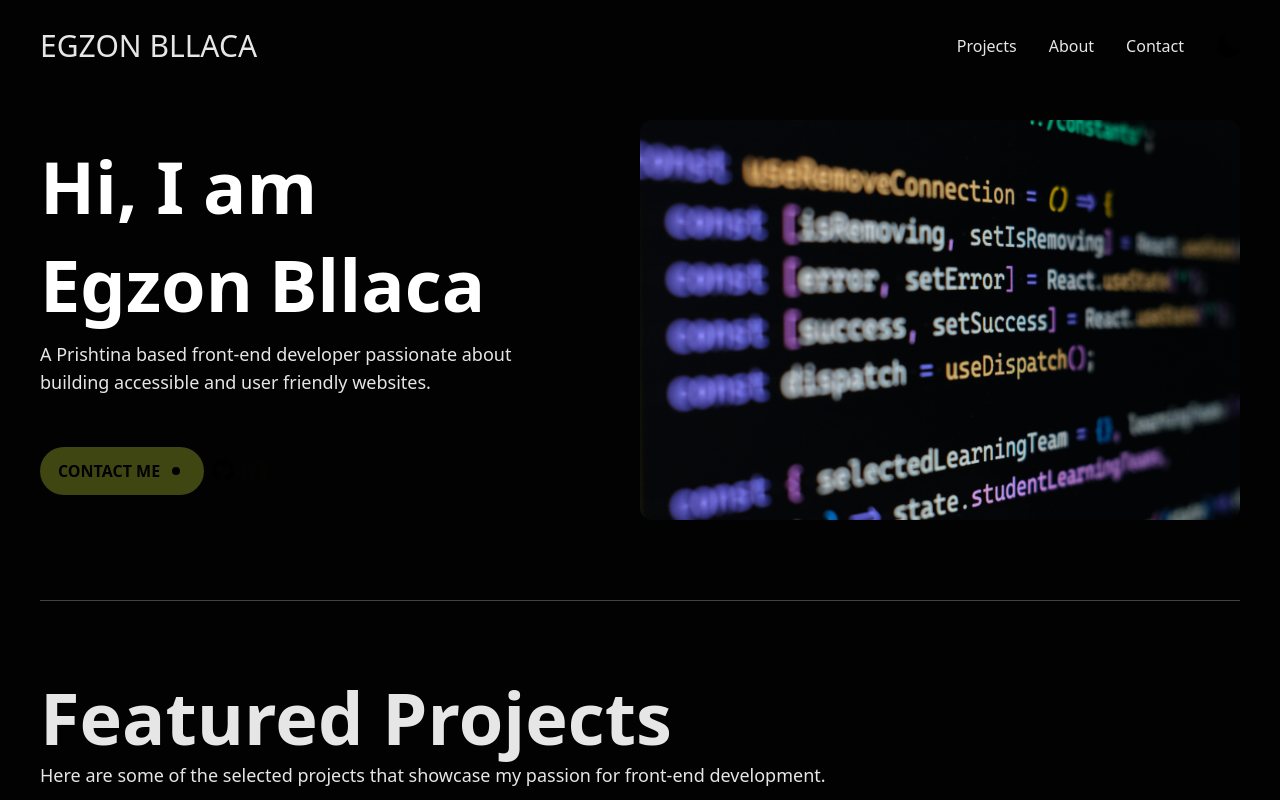
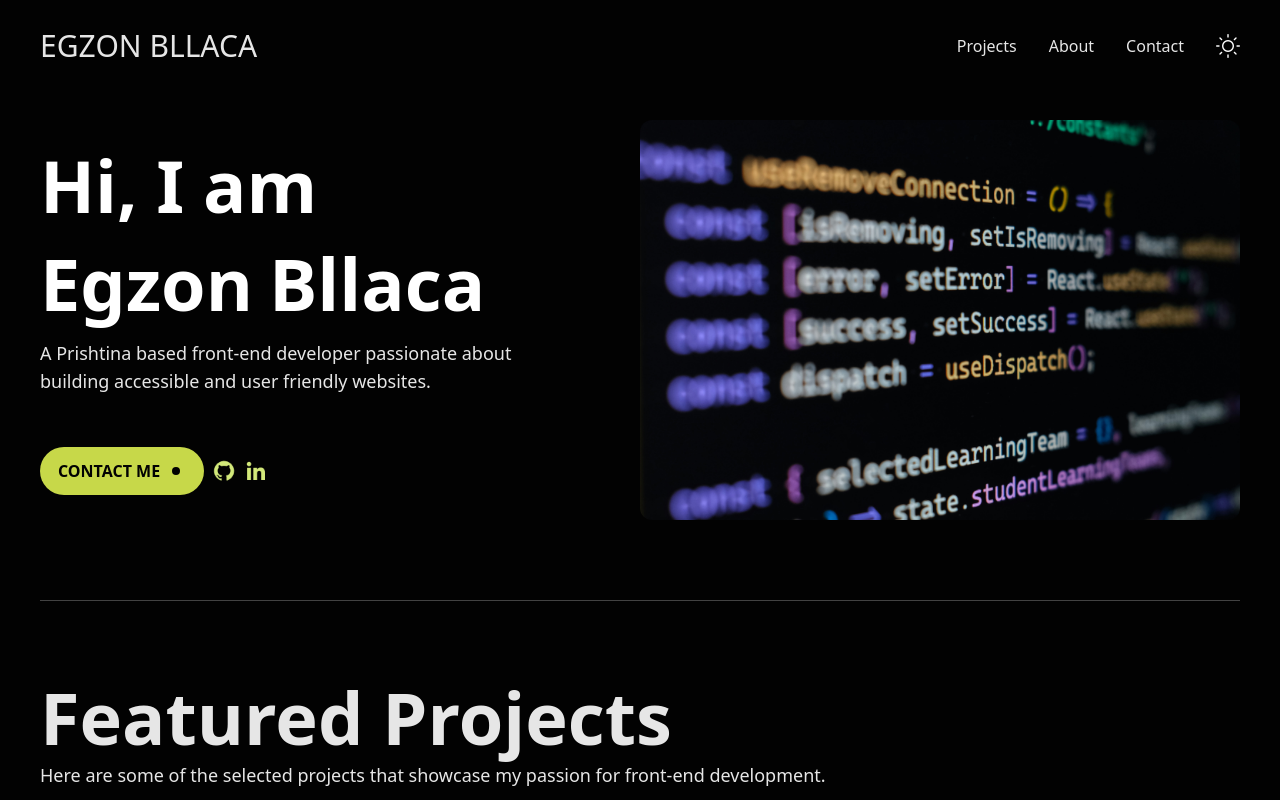
Before and after one commit to EgzonBllacaa/PersonalPortfolio, a React (Vite) app: page / in a window 1280 px wide. Shown: the top 800 px of the page. Built offline with nearby package versions, Linux system fonts and the light colour scheme.

Commit message:
fix bugs

```diff
--- a/src/Components/Components/ContactMeBtns.jsx
+++ b/src/Components/Components/ContactMeBtns.jsx
@@ -30,9 +30,9 @@ const ContactMeBtns = ({ contactRef }) => {
             className="px-2 py-1 cursor-pointer custom-scale-btns rounded-2xl"
           >
             {isLightMode ? (
-              <img className="max-w-6" src={github} />
+              <img className="max-w-6" src={githubDark} />
             ) : (
-              <img className="w-full max-w-6" src={githubDark} />
+              <img className="w-full max-w-6" src={github} />
             )}
           </Link>
         </Reveal>
@@ -43,9 +43,9 @@ const ContactMeBtns = ({ contactRef }) => {
             className="px-2 py-1 cursor-pointer custom-scale-btns rounded-2xl"
           >
             {isLightMode ? (
+              <img className="max-w-6" src={linkedinDark} />
+            ) : (
               <img className="max-w-6" src={linkedin} />
-            ) : (
-              <img className="max-w-6" src={linkedinDark} />
             )}
           </Link>
         </Reveal>
--- a/src/Components/HomeComp/LetsConnect.jsx
+++ b/src/Components/HomeComp/LetsConnect.jsx
@@ -51,39 +51,39 @@ const LetsConnect = ({ contactRef }) => {
               {isLightMode ? (
                 <img
                   className="max-w-9 custom-scale-btns"
-                  src={instagram}
+                  src={instagramDark}
                   alt=""
                 />
               ) : (
                 <img
                   className="max-w-9 custom-scale-btns"
-                  src={instagramDark}
+                  src={instagram}
                   alt=""
                 />
               )}
               {isLightMode ? (
                 <img
                   className="max-w-9 custom-scale-btns"
-                  src={linkedin}
+                  src={linkedinDark}
                   alt=""
                 />
               ) : (
                 <img
                   className="max-w-9 custom-scale-btns"
-                  src={linkedinDark}
+                  src={linkedin}
                   alt=""
                 />
               )}
               {isLightMode ? (
                 <img
                   className="max-w-9 custom-scale-btns"
-                  src={github}
+                  src={githubDark}
                   alt=""
                 />
               ) : (
                 <img
                   className="max-w-9 custom-scale-btns"
-                  src={githubDark}
+                  src={github}
                   alt=""
                 />
               )}
--- a/src/Components/HomeComp/Project.jsx
+++ b/src/Components/HomeComp/Project.jsx
@@ -64,9 +64,9 @@ const Project = ({ project }) => {
               >
                 Live Demo{" "}
                 {isLightMode ? (
+                  <img className="w-6 h-6" src={arrow} alt="" />
+                ) : (
                   <img className="w-6 h-6" src={ArrowUpDark} alt="" />
-                ) : (
-                  <img className="w-6 h-6" src={arrow} alt="" />
                 )}
               </Link>
             </Reveal>
@@ -78,9 +78,9 @@ const Project = ({ project }) => {
               >
                 <p>See On Github</p>
                 {isLightMode ? (
+                  <img src={github} alt="" />
+                ) : (
                   <img src={githubSVGDark} alt="" />
-                ) : (
-                  <img src={github} alt="" />
                 )}
               </Link>
             )}
--- a/src/Components/Navbar.jsx
+++ b/src/Components/Navbar.jsx
@@ -59,9 +59,9 @@ const Navbar = ({ contactRef, projectRef }) => {
         className="text-[var(--color-neutral)] font-medium cursor-pointer dark:text-red-500 custom-scale-btns"
       >
         {isLightMode ? (
-          <img className="max-w-6" src={lightMode} alt="max-w-" />
+          <img className="max-w-6" src={nightMode} alt="max-w-" />
         ) : (
-          <img className="max-w-6" src={nightMode} alt="max-w-4" />
+          <img className="max-w-6" src={lightMode} alt="max-w-4" />
         )}
       </button>
     </>
--- a/src/index.css
+++ b/src/index.css
@@ -4,7 +4,7 @@
 :root {
   --bg-custom-color: #020202;
   --bg-input-color: #b3b3b3;
-  --color-primary: #404612;
+  --color-primary: #c7d849;
   --color-neutral: #fff;
   --color-neutral_off_white: #e6e6e6;
   --color-neutral_dark_gray: #484848;
@@ -16,7 +16,7 @@
 .light {
   --bg-custom-color: #e2e2e2;
   --bg-input-color: #424242;
-  --color-primary: #d3e97a;
+  --color-primary: #546439;
   --color-neutral: #000000;
   --color-neutral_off_white: #2c2c2c;
   --color-neutral_dark_gray: #292929;
```
